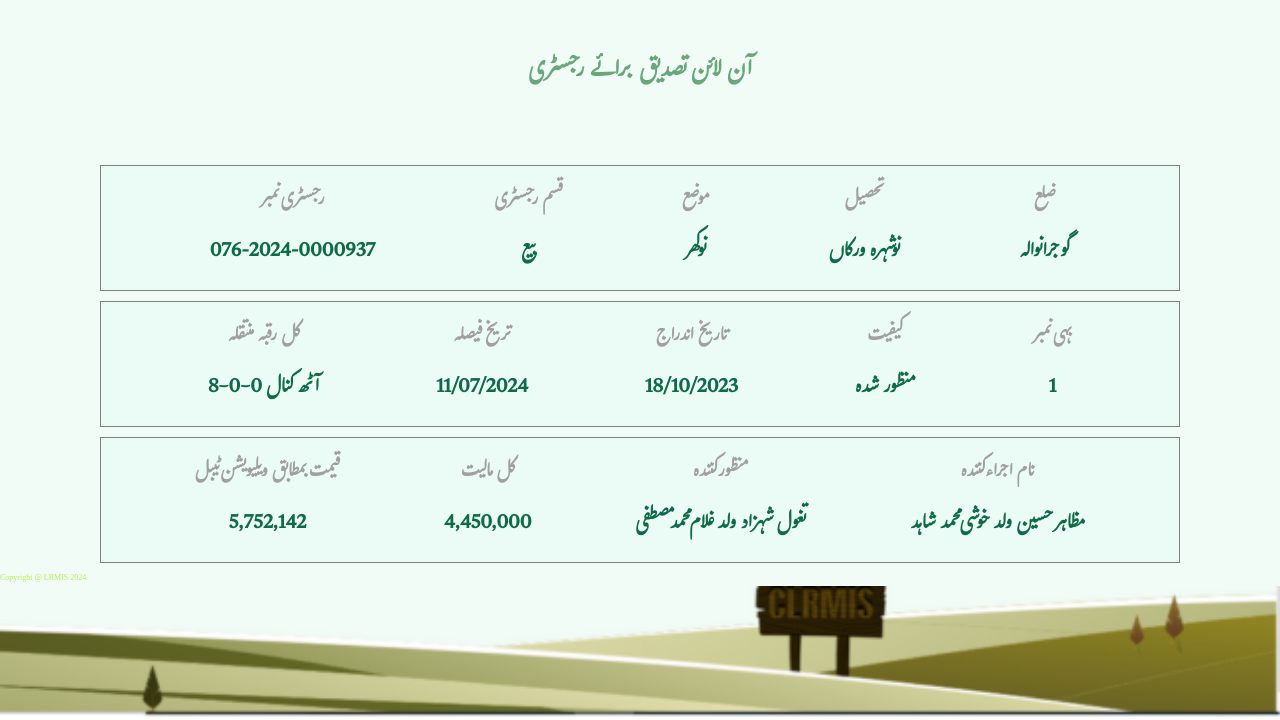
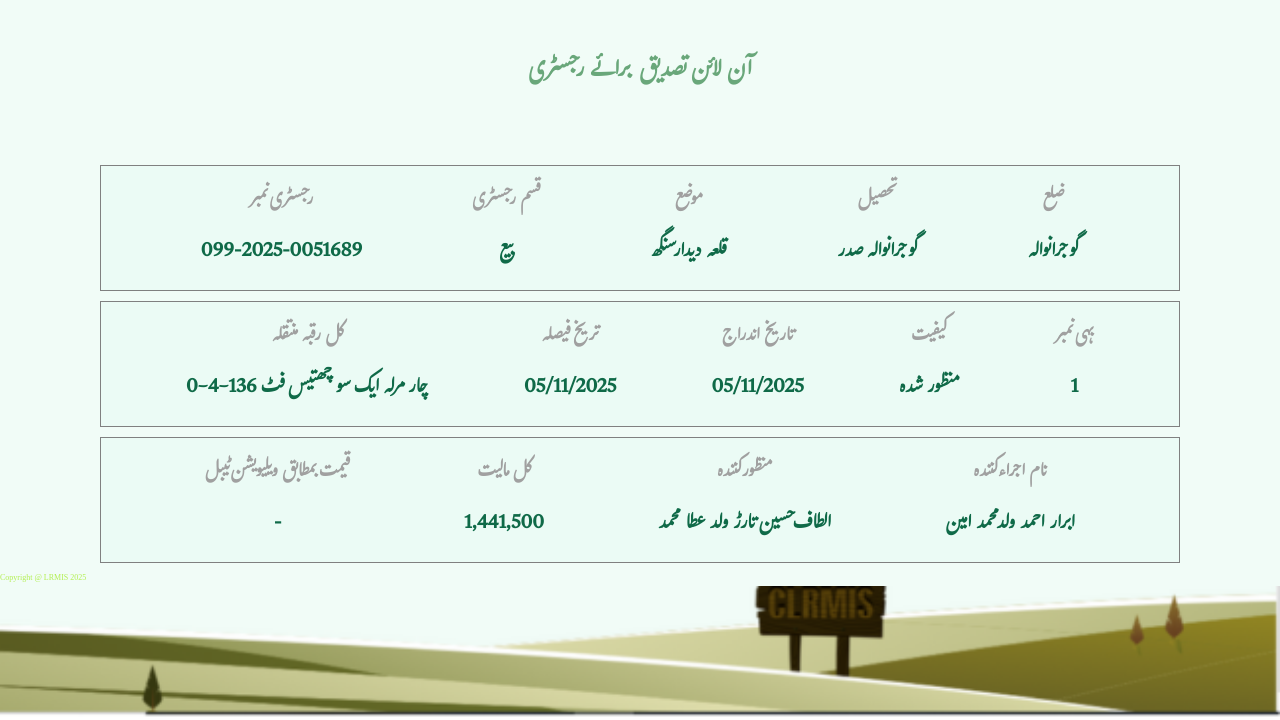
Before and after one commit to punjabzameen/https-onlinefard.punjab-zameen.gov.pk-RegistryVerification-data-HZVAQeF2tYkBM-k1Qi11Z1iGgJjfZHI-11, a plain HTML site: page index.html in a window 1280 px wide. Shown: the part 80-800 px from the top of the page. Drawn offline with Linux system fonts and the light colour scheme.

Commit message:
Update index.html

```diff
--- a/index.html
+++ b/index.html
@@ -32,7 +32,7 @@
             <div class="item text1">
                 <h3>رجسٹری نمبر
                 </h3>
-                <p>076-2024-0000937
+                <p>099-2025-0051689
                 </p>
             </div>
             <div class="item text2"><h3>قسم رجسٹری
@@ -42,13 +42,13 @@
             <div class="item text3">
                 <h3>موضع
                 </h3>
-                <p>نوکھر
+                <p>قلعہ دیدار سنگھ
                 </p>
             </div>
             <div class="item text4">
                 <h3>تحصیل
                 </h3>
-                <p>نوشہرہ ورکاں
+                <p>گوجرانوالہ صدر
                 </p>
             </div>
             <div class="item text5">
@@ -63,18 +63,18 @@
             <div class="item text1">
                 <h3>کل رقبہ منتقلہ
                 </h3>
-                <p>8-0-0 آٹھ کنال
+                <p>0-4-136 چار مرلہ ایک سو چھتیس فٹ
                 </p>
             </div>
             <div class="item text2"><h3>تریخ فیصلہ
 
             </h3>
-            <p>11/07/2024
+            <p>05/11/2025
             </p></div>
             <div class="item text3">
                 <h3>تاریخ اندراج
                 </h3>
-                <p>18/10/2023
+                <p>05/11/2025
                 </p>
             </div>
             <div class="item text4">
@@ -95,23 +95,23 @@
             <div class="item text1">
                 <h3>قیمت بمطابق ویلیویشن ٹیبل
                 </h3>
-                <p>5,752,142
+                <p>-
                 </p>
             </div>
             <div class="item text2"><h3>کل مالیت
             </h3>
-            <p>4,450,000
+            <p>1,441,500
             </p></div>
             <div class="item text3">
                 <h3>منظور کنندہ
                 </h3>
-                <p>تغول شہزاد ولد غلام محمد مصطفی
+                <p>الطاف حسین تارڑ ولد عطا محمد
                 </p>
             </div>
             <div class="item text4">
                 <h3>نام اجراء کنندہ
                 </h3>
-                <p>مظاہر حسین ولد خوشی محمد شاہد
+                <p>ابرار احمد ولد محمد امین
                 </p>
             </div>
 
@@ -120,11 +120,12 @@
     </section>
     <!-- ----------------- Inage section------------------ -->
      <div class="bottom_img">
-        Copyright @ LRMIS 2024
+        Copyright @ LRMIS 2025
 
      </div>
      <!-- <div class="main">
     </div> -->
 
 </body>
+
 </html>
```
